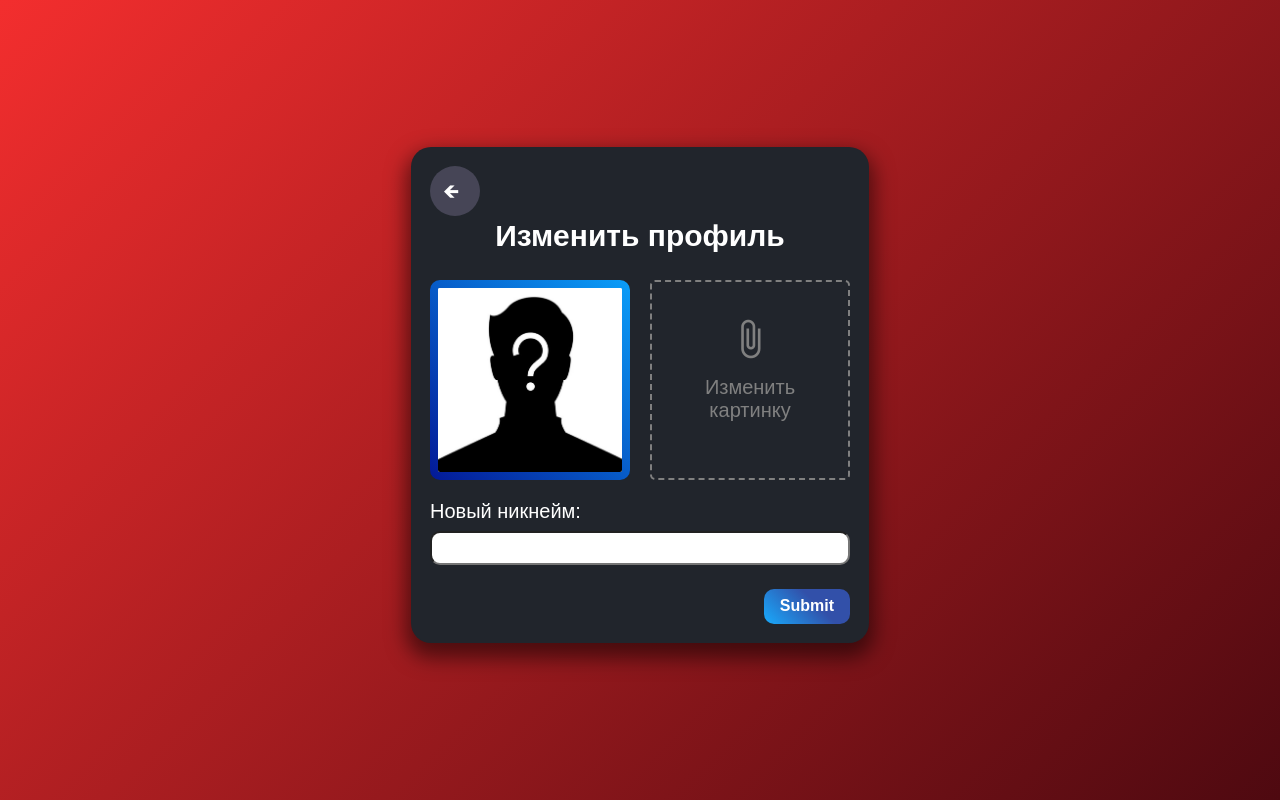
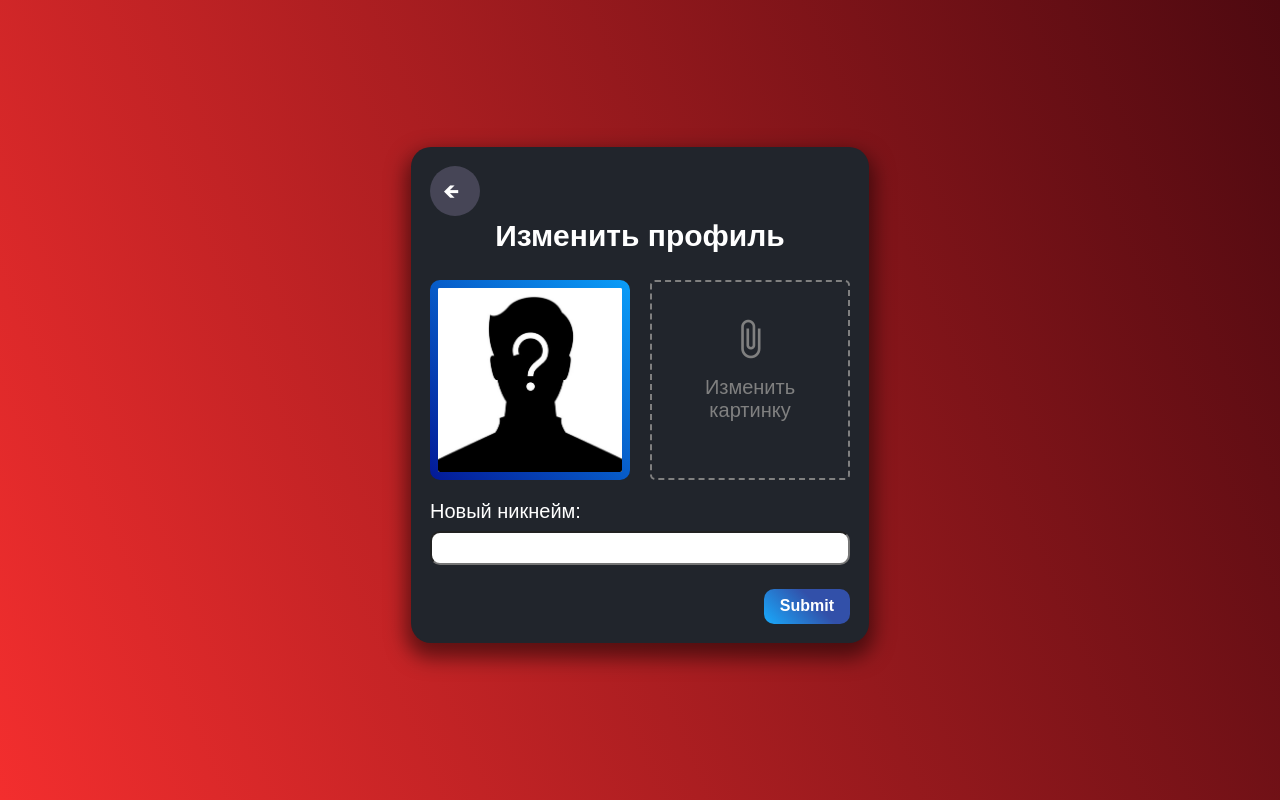
Before and after one commit to Exc404/Mafia, a Django app: template Site/mafia/user_profile/templates/edit_profile.html in a window 1280 px wide. Run offline with Django 4.2, Linux system fonts and the light colour scheme; the template is opened without the code that fills it: values that come from a table or form of the project are taken from there, others are empty; data comes from the database, SQL or seed files in the repository.

Commit message:
Градиент немного поприятнее

```diff
--- a/Site/mafia/user_profile/static/css/ProfileIndex.css
+++ b/Site/mafia/user_profile/static/css/ProfileIndex.css
@@ -14,7 +14,7 @@
     justify-content: center;
 
     background: rgb(228,34,34);
-    background: linear-gradient(135deg, rgb(243, 46, 46) 0%, rgb(78, 9, 16) 100%);
+    background: linear-gradient(67deg, rgb(243, 46, 46) 0%, rgb(78, 9, 16) 100%);
   }
   main{
     background-color: #21252C;
```
